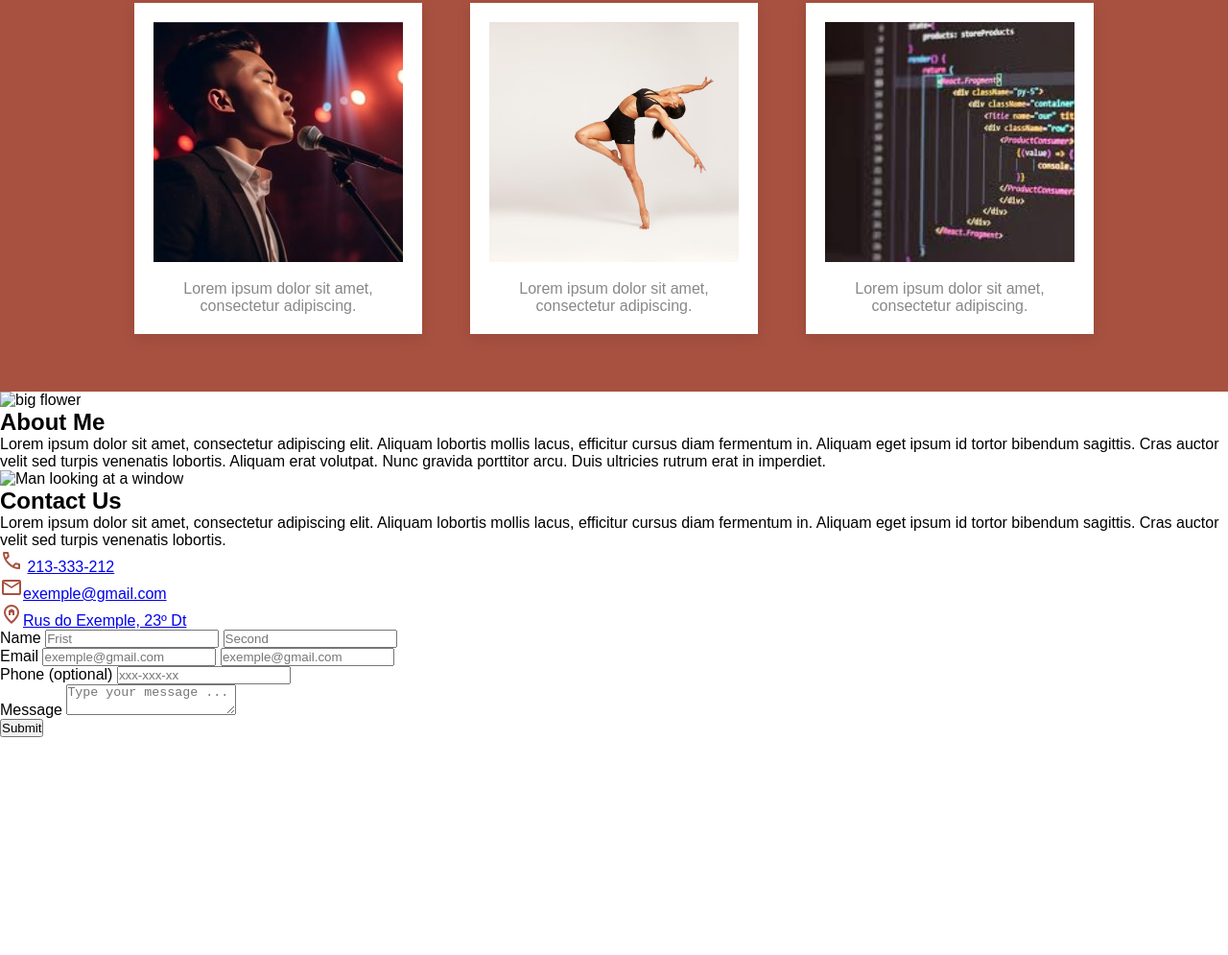
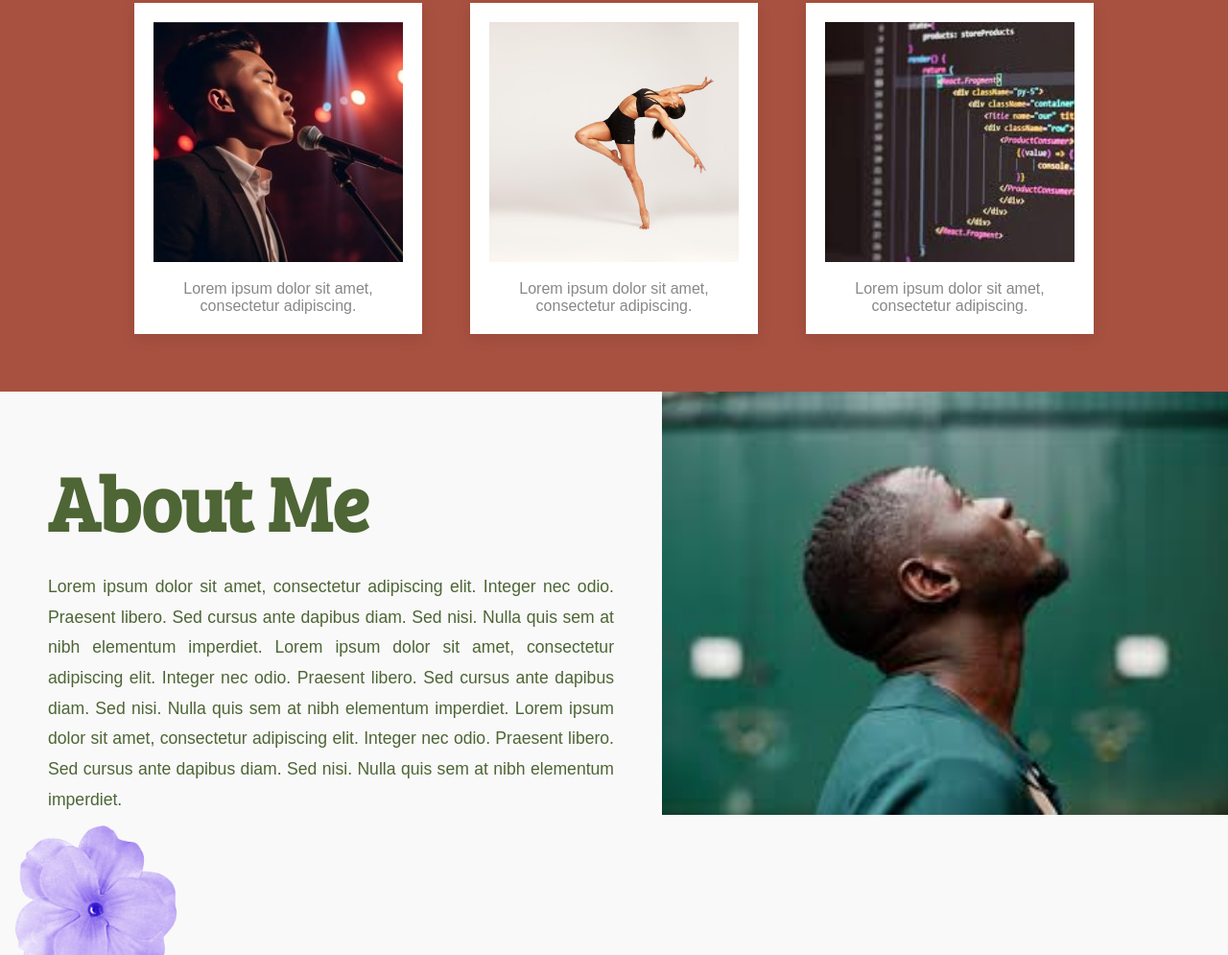
Before and after one commit to EmersonBPP/UdemyWebDev, a plain HTML site: page Capstone Project 2/index.html in a window 1280 px wide. Shown: the part 1805-2800 px from the top of the page at 96% size. Drawn offline with Linux system fonts and the light colour scheme; a web font is replaced by a local one.

Commit message:
about section

```diff
--- a/Capstone Project 2/index.html
+++ b/Capstone Project 2/index.html
@@ -94,31 +94,42 @@
 </section>
 
 
-<section id="about">
-    <div>
-        <div>
-            <img src="#" alt="big flower">
-        </div>
-        <div>
-            <h2>
-                About Me
-            </h2>
-            <p>
-                Lorem ipsum dolor sit amet, consectetur adipiscing elit.
-                Aliquam lobortis mollis lacus, efficitur cursus diam fermentum in.
-                Aliquam eget ipsum id tortor bibendum sagittis.
-                Cras auctor velit sed turpis venenatis lobortis.
-                Aliquam erat volutpat.
-                Nunc gravida porttitor arcu.
-                Duis ultricies rutrum erat in imperdiet.
-            </p>
-        </div>
-        <div>
-            <img src="#" alt="Man looking at a window">
-        </div>
+<section id="flex-section" class="flex-section">
+  <div class="flex-container">
+
+    <!-- Coluna de texto -->
+    <div class="flex-text">
+      <h2>About Me</h2>
+      <p>
+        Lorem ipsum dolor sit amet, consectetur adipiscing elit.
+        Integer nec odio. Praesent libero. Sed cursus ante dapibus diam.
+        Sed nisi. Nulla quis sem at nibh elementum imperdiet.
+        Lorem ipsum dolor sit amet, consectetur adipiscing elit.
+        Integer nec odio. Praesent libero. Sed cursus ante dapibus diam.
+        Sed nisi. Nulla quis sem at nibh elementum imperdiet.
+        Lorem ipsum dolor sit amet, consectetur adipiscing elit.
+        Integer nec odio. Praesent libero. Sed cursus ante dapibus diam.
+        Sed nisi. Nulla quis sem at nibh elementum imperdiet.
+
+      </p>
     </div>
 
+    <!-- Coluna da imagem -->
+    <div class="flex-image">
+      <img src="image/man-looking-up.jpg" alt="Imagem ilustrativa">
+    </div>
+
+  </div>
+
+    <!-- Imagem decorativa à esquerda -->
+    <div class="about-decor">
+    <img src="image/purple-flower.png" alt="Flor grande decorativa" height="200" width="200">
+    </div>
 </section>
+
+
+
+
 
 
 <section id="contact">
--- a/Capstone Project 2/style.css
+++ b/Capstone Project 2/style.css
@@ -23,6 +23,8 @@
       font-family: Arial, sans-serif;
     }
 
+    /* MENU */
+
     .navbar {
       display: flex;
       justify-content: start;
@@ -34,6 +36,9 @@
       padding-bottom: 0;
       height: auto;
       width: auto;
+      position: sticky;
+      top: 0;
+      z-index: 1;
     }
 
     .navbar .logo {
@@ -82,6 +87,7 @@
         background-repeat: no-repeat;   /* Prevents tiling */
         height: 100vh;
         position: relative;
+        z-index: 0;
     }
 
     .perso-info {
@@ -126,6 +132,7 @@
         bottom: 80px;
         height: 250px;
         width: 250px;
+        z-index: -1;
     }
 
     .fern-size {
@@ -135,6 +142,8 @@
         height: 500px;
         width: auto;
     }
+
+    /* RESUME */
 
     #resume {
       display: flex;
@@ -180,6 +189,8 @@
       line-height: 1.6;
       text-align: justify;
     }
+
+    /* PROJECT */
 
     #project {
       background-color: #a85140;
@@ -228,3 +239,73 @@
       font-style: 16px;
       color: #888888;
     }
+
+    /* ABOUT */
+
+.flex-section {
+  background-color: #f9f9f9;
+  position: relative;
+}
+
+.flex-container {
+  display: flex;
+  flex-direction: row;
+  gap: 0;
+  align-items: stretch;
+  flex-wrap: wrap; /* para permitir empilhar */
+}
+
+/* Coluna de texto */
+.flex-text {
+  flex: 1;
+  color: #4e6535;
+  margin-left: 50px;
+  margin-right: 50px;
+}
+
+.flex-text h2 {
+  font-family: 'Bree_Serif';
+  font-size: 80px;
+  padding-top: 60px;
+  margin-bottom: 20px;
+}
+
+.flex-text p {
+  font-size: 1.1rem;
+  line-height: 1.8;
+  text-align: justify;
+}
+
+/* Coluna da imagem */
+.flex-image {
+  flex: 1;
+  overflow: hidden;
+  display: flex;
+  align-items: stretch;
+}
+
+.flex-image img {
+  display: block;
+  width: 100%;
+  object-fit: cover;
+}
+
+/* Responsivo */
+@media (max-width: 768px) {
+  .flex-container {
+    flex-direction: column;
+  }
+
+  .flex-text h2 {
+    font-size: 2rem;
+    text-align: center;
+  }
+
+  .flex-text p {
+    text-align: center;
+  }
+
+  .flex-image img {
+    height: 300px;
+  }
+}
--- a/Capstone Project 2/test.css
+++ b/Capstone Project 2/test.css
@@ -1,116 +1,68 @@
-.loading-scene {
-  display: flex;
-  flex-direction: column;
-  align-items: center;
-  justify-content: center;
-  height: 100vh;
-  background: #111;
-  color: white;
-  font-family: sans-serif;
+* {
+  margin: 0;
+  padding: 0;
 }
 
-.stickman {
-  position: relative;
-  width: 20px;
-  height: 100px;
-  animation: bounce 1s infinite;
+.flex-section {
+  background-color: #f9f9f9;
 }
 
-/* Head */
-.head {
-  width: 20px;
-  height: 20px;
-  border-radius: 50%;
-  background: white;
-  position: absolute;
-  top: 0;
-  left: 0;
+.flex-container {
+  display: flex;
+  flex-direction: row;
+  gap: 0;
+  align-items: stretch;
+  flex-wrap: wrap; /* para permitir empilhar */
 }
 
-/* Body */
-.body {
-  width: 4px;
-  height: 40px;
-  background: white;
-  position: absolute;
-  top: 20px;
-  left: 8px;
+/* Coluna de texto */
+.flex-text {
+  flex: 1;
+  background-color: aqua;
 }
 
-/* Arms */
-.arm {
-  width: 30px;
-  height: 4px;
-  background: white;
-  position: absolute;
-  top: 30px;
-  transform-origin: left;
+.flex-text h2 {
+  font-size: 2.5rem;
+  color: #2d3e50;
+  margin-bottom: 20px;
 }
 
-.left-arm {
-  left: -22px;
-  animation: punch-left 1s infinite;
+.flex-text p {
+  font-size: 1.1rem;
+  color: #444;
+  line-height: 1.8;
 }
 
-.right-arm {
-  left: 10px;
-  animation: punch-right 1s infinite;
+/* Coluna da imagem */
+.flex-image {
+  flex: 1;
+  overflow: hidden;
+  display: flex;
+  align-items: stretch;
 }
 
-/* Legs */
-.leg {
-  width: 4px;
-  height: 30px;
-  background: white;
-  position: absolute;
-  top: 60px;
+.flex-image img {
+  display: block;
+  width: 100%;
+  object-fit: cover;
 }
 
-.left-leg {
-  left: 2px;
-  transform: rotate(-15deg);
-  animation: kick-left 2s infinite;
+/* Responsivo */
+@media (max-width: 768px) {
+  .flex-container {
+    flex-direction: column;
   }
 
-.right-leg {
-  left: 12px;
-  transform: rotate(15deg);
-  animation: kick-right 2s infinite;
+  .flex-text h2 {
+    font-size: 2rem;
+    text-align: center;
   }
 
-/* Loading text */
-.loading-text {
-  margin-top: 20px;
-  font-size: 20px;
-  animation: blink 1.2s infinite;
+  .flex-text p {
+    text-align: center;
   }
 
-@keyframes bounce {
-  0%, 100% { transform: translateY(0); }
-  50% { transform: translateY(-5px); }
+  .flex-image img {
+    height: 300px;
   }
-
-@keyframes punch-left {
-  0%, 100% { transform: rotate(0deg); }
-  50% { transform: rotate(-30deg); }
 }
-
-@keyframes punch-right {
-  0%, 100% { transform: rotate(0deg); }
-  50% { transform: rotate(30deg); }
-}
-
-@keyframes kick-left {
-  0%, 100% { transform: rotate(-15deg); }
-  50% { transform: rotate(-45deg); }
-}
-
-@keyframes kick-right {
-  0%, 100% { transform: rotate(15deg); }
-  50% { transform: rotate(45deg); }
-}
-
-@keyframes blink {
-  0%, 100% { opacity: 1; }
-  50% { opacity: 0.3; }
-}
```
Also changed, not shown: Capstone Project 2/test.html (+26 -11 lines). Lines whose indentation alone changed are shown as unchanged.
